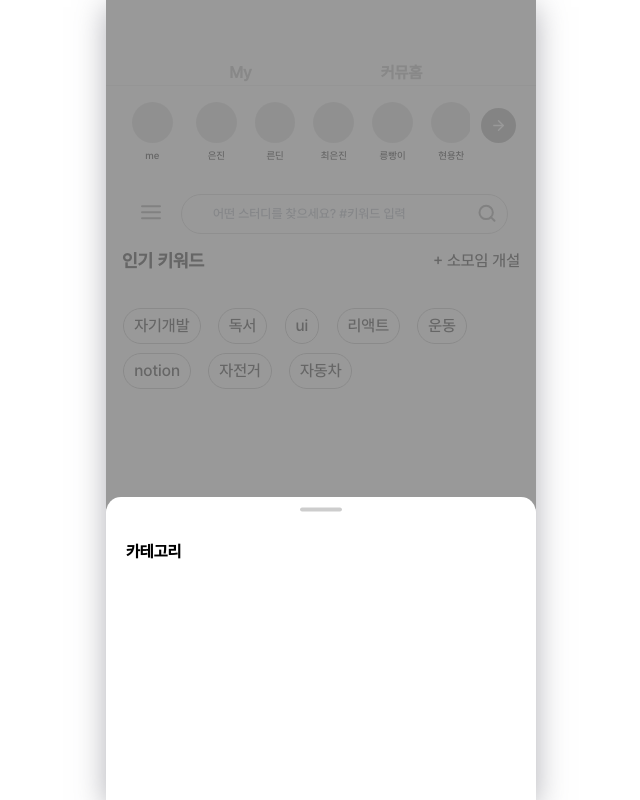
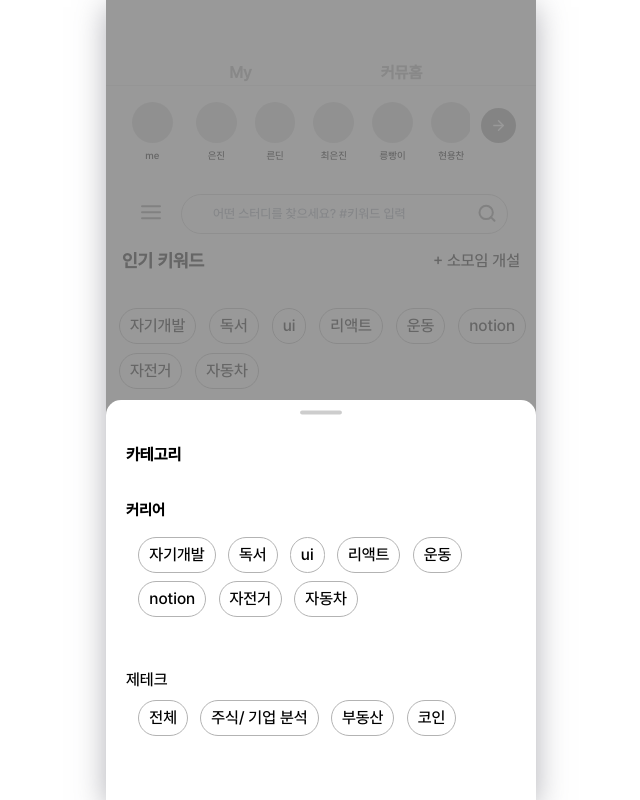
Before and after one commit to GDSC-CheckMate/GOFE_FrontEnd, a React (Create React App) app: page /community/searchhome in a window 1280 px wide. Shown: the whole page, without its empty margins (319-959 px from the left). Built offline with nearby package versions, Linux system fonts and the light colour scheme; no server answers.

Commit message:
#67 카테고리 뷰 컴포넌트 작업
커리어,제태크 등 키워드에 따른 해당 카테고리 컴포넌트 불러오는 작업, 뒤로 가는 기능 추가 작업 완료

```diff
--- /dev/null
+++ b/src/page/community/components/ComKeyWordHome.jsx
@@ -0,0 +1,59 @@
+import React, { useState, useEffect } from "react";
+import CommunityHomeKeywordDetail from "./CommunityHomeKeywordDetail";
+
+const hot_word_1 = [
+  { id: 1, word: "자기개발" },
+  { id: 2, word: "독서" },
+  { id: 3, word: "ui" },
+  { id: 4, word: "리액트" },
+  { id: 5, word: "운동" },
+  { id: 6, word: "notion" },
+  { id: 7, word: "자전거" },
+  { id: 8, word: "자동차" },
+];
+
+const hot_word_2 = [
+  { id: 9, word: "전체" },
+  { id: 10, word: "주식/ 기업 분석" },
+  { id: 11, word: "부동산" },
+  { id: 12, word: "코인" },
+];
+
+const hot_word_3 = [
+  { id: 13, word: "전체" },
+  { id: 14, word: "교양" },
+  { id: 15, word: "건강/운동" },
+  { id: 16, word: "동기부여" },
+  { id: 17, word: "퍼스널 브랜딩" },
+  { id: 18, word: "독서" },
+  { id: 19, word: "언어" },
+];
+
+const ComKeyWordHome = ({ name }) => {
+  const [hotWords, setHotWords] = useState([]);
+
+  useEffect(() => {
+    let selectedHotWords = [];
+    if (name === "커리어") {
+      selectedHotWords = hot_word_1;
+    } else if (name === "제테크") {
+      selectedHotWords = hot_word_2;
+    } else if (name === "자기개발") {
+      selectedHotWords = hot_word_3;
+    }
+    setHotWords(selectedHotWords);
+  }, [name]);
+
+  return (
+    <div>
+      <div className="community-clear-view-show-bottom-content-words-container-title">
+        {name}
+      </div>
+      {hotWords.map((hot) => (
+        <CommunityHomeKeywordDetail key={hot.id} hot={hot} />
+      ))}
+    </div>
+  );
+};
+
+export default ComKeyWordHome;
--- a/src/page/community/components/search/SearchCategory.jsx
+++ b/src/page/community/components/search/SearchCategory.jsx
@@ -1,11 +1,15 @@
 import React, { useState, useEffect, useRef } from "react";
 
 import { ReactComponent as Line_bar } from "../../../../assets/community/Line_bar.svg";
+import { useNavigate } from "react-router-dom";
+
+import ComKeyWordHome from "../ComKeyWordHome";
 
 const SearchCategory = () => {
   const resizerRef = useRef(null);
   const topSideRef = useRef(null);
   const bottomSideRef = useRef(null);
+  const navigate = useNavigate();
 
   const [isResizing, setIsResizing] = useState(false);
   const [y, setY] = useState(0);
@@ -31,7 +35,6 @@ const SearchCategory = () => {
     };
 
     const upHandler = (e) => {
-      e.stopPropagation(); // 이벤트 전파 방지
       setIsResizing(false);
       document.body.style.removeProperty("cursor");
       topSideRef.current.style.removeProperty("user-select");
@@ -58,10 +61,10 @@ const SearchCategory = () => {
       document.removeEventListener("touchmove", moveHandler);
       document.removeEventListener("touchend", upHandler);
     };
+    // dispatch(addhot_word([...hot_word]));
   }, [isResizing, y, topHeight]);
 
   const downHandler = (e) => {
-    e.stopPropagation(); // 이벤트 전파 방지
     setIsResizing(true);
     const clientY = e.touches ? e.touches[0].clientY : e.clientY;
     setY(clientY);
@@ -71,7 +74,11 @@ const SearchCategory = () => {
   return (
     <div className="community-clear-view-container">
       <div className="community-clear-view-show-container">
-        <div className="community-clear-view-show-top" ref={topSideRef}></div>
+        <div
+          className="community-clear-view-show-top"
+          ref={topSideRef}
+          onClick={() => navigate("/community/home")}
+        ></div>
         <div
           className="community-clear-view-show-resizer"
           id="dragMe"
@@ -86,6 +93,16 @@ const SearchCategory = () => {
             <div className="community-clear-view-show-bottom-content-title">
               카테고리
             </div>
+
+            <div className="community-clear-view-show-bottom-content-words">
+              <ComKeyWordHome name="커리어" />
+            </div>
+            <div className="community-clear-view-show-bottom-content-words_two">
+              <ComKeyWordHome name="제테크" />
+            </div>
+            <div className="community-clear-view-show-bottom-content-words_third">
+              <ComKeyWordHome name="자기개발" />
+            </div>
           </div>
         </div>
       </div>
--- a/src/scss/page/_community.scss
+++ b/src/scss/page/_community.scss
@@ -130,6 +130,7 @@
     opacity: 0.5; /* 투명도 조절 */
     transition: opacity 0.3s ease;
   }
+
   .community-clear-view-container {
     position: absolute;
     top: 0;
@@ -146,9 +147,8 @@
       display: flex;
       flex-direction: column;
       border: 0px solid #cbd5e0;
-      height: 80%; /* 초기 높이를 적절히 조정 */
+      height: 100%; /* 초기 높이를 적절히 조정 */
       width: 100%;
-      margin-top: 45%;
     }
     .community-clear-view-show-top {
       height: 50%; /* 초기 높이를 절반으로 설정 */
@@ -164,16 +164,41 @@
       border-radius: 15px 15px 0px 0px;
       @include inline-flexbox();
     }
+    // .community-search-view-content {
+    //   position: relative;
+
+    //   .community-search-hot-words-container-box {
+    //     position: absolute;
+    //     top: 270px;
+    //     left: 20px;
+
     .community-clear-view-show-bottom {
       flex: 1; /* top이 차지하고 남은 공간에 따라 유동적으로 변화 */
       display: flex;
       background-color: white;
+      overflow-y: scroll;
 
       .community-clear-view-show-bottom-content {
         margin: 20px 0px 0px 20px;
         width: 100%;
+        .community-clear-view-show-bottom-content-title {
           @include custom-font-size(600, 16px, black);
-        .community-clear-view-show-bottom-content-title {
+        }
+
+        .community-clear-view-show-bottom-content-words {
+          margin-top: 37px;
+
+          .community-clear-view-show-bottom-content-words-container-title {
+            @include custom-font-size(600, 15px, black);
+            margin-bottom: 10px;
+            width: 100%;
+          }
+        }
+        .community-clear-view-show-bottom-content-words_two {
+          margin-top: 149px;
+        }
+        .community-clear-view-show-bottom-content-words_third {
+          margin-top: 190px;
         }
       }
     }
@@ -229,13 +254,9 @@
   }
 }
 
-.community-home-keyword-container-box {
-  margin: 0px 0px 30px;
-  width: 100%;
-
 .community-home-keyword-box {
   float: left;
-    margin-left: 4%;
+  margin-left: 3%;
   margin-top: 2%;
 
   .community-home-keyword-content {
@@ -245,7 +266,6 @@
     gap: 10px;
     border-radius: 50px;
     border: 1px solid #b3b3b3;
-    }
   }
 }
 
```
Lines whose indentation alone changed are shown as unchanged.
